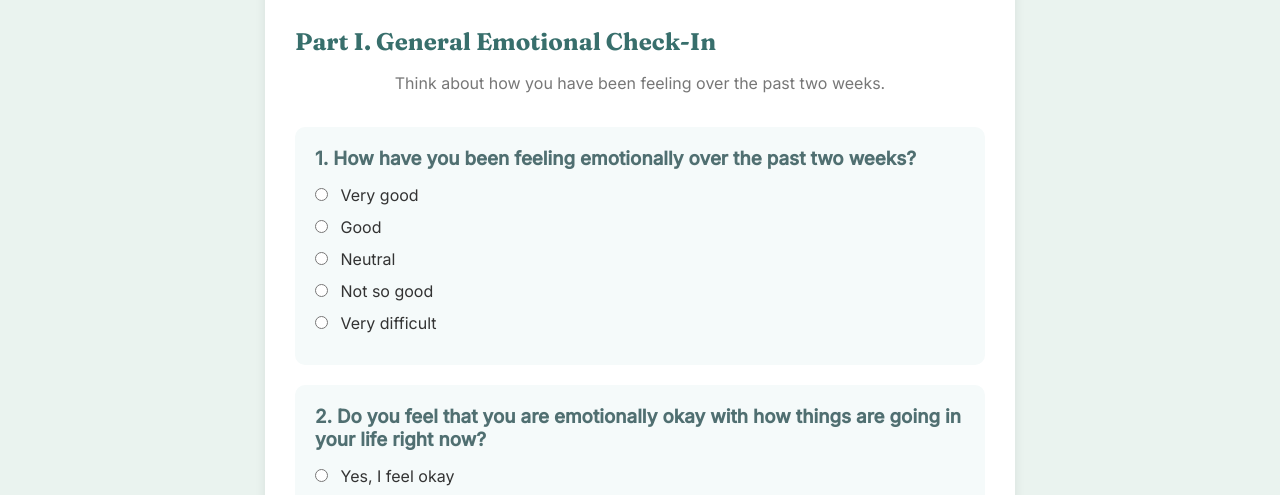
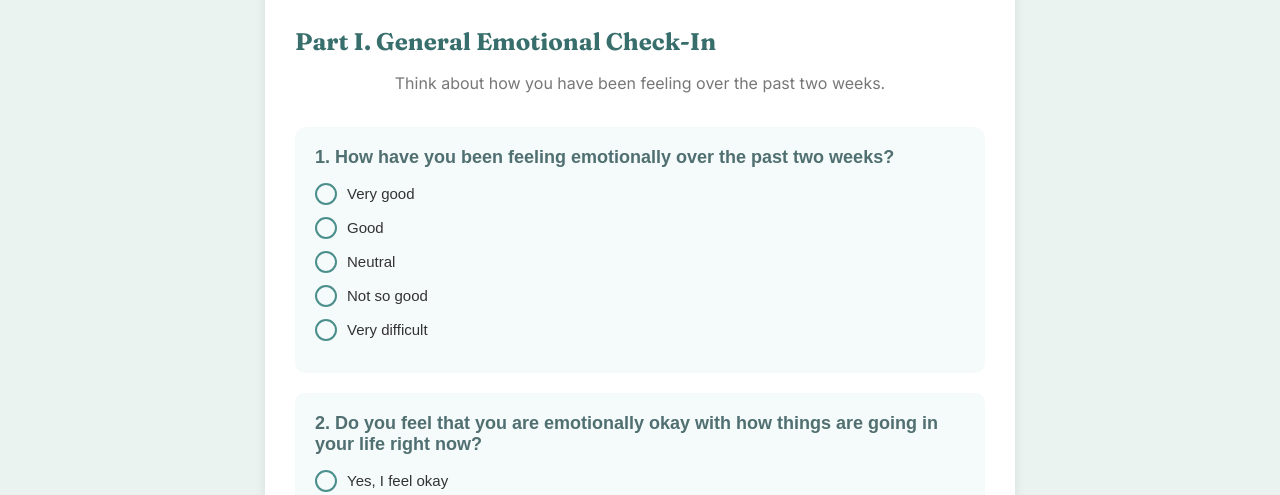
Before and after one commit to garciarycel29-bot/StudySpace, a plain HTML site: page track.html in a window 1280 px wide. Shown: the part 250-745 px from the top of the page. Drawn offline with Linux system fonts and the light colour scheme.

Commit message:
Update style.css

```diff
--- a/style.css
+++ b/style.css
@@ -332,17 +332,49 @@ gap: 10px;
 .quiz-container .question h3 {
     margin-bottom: 15px;
     color: #506f71;
+    font-family: 'DM Sans', sans-serif;
+    font-weight: 700;
+    font-size: 18px;
 }
 
 .quiz-container .question label {
-    display: block;
+    display: flex;
+    align-items: center;
+    gap: 10px;
     margin: 12px 0;
+    cursor: pointer;
+    font-family: 'DM Sans', sans-serif;
+    font-size: 15px;
+    font-weight: 400;
+    line-height: normal;
+}
+
+.quiz-container input[type="radio"] {
+    appearance: none;
+    -webkit-appearance: none;
+    width: 22px;
+    height: 22px;
+    min-width: 22px;
+    border: 2px solid #4b8f8c;
+    border-radius: 50%;
+    margin: 0;
+    flex-shrink: 0;
+    display: inline-grid;
+    place-content: center;
     cursor: pointer;
 }
 
-.quiz-container input[type="radio"] {
-    margin-right: 8px;
-    accent-color: #4b8f8c;
+.quiz-container input[type="radio"]::before {
+    content: "";
+    width: 10px;
+    height: 10px;
+    border-radius: 50%;
+    transform: scale(0);
+    background: #4b8f8c;
+}
+
+.quiz-container input[type="radio"]:checked::before {
+    transform: scale(1);
 }
 
 .quiz-container button,
@@ -388,7 +420,7 @@ gap: 10px;
     gap: 10px;
     color: #1a2425;
     text-align: left;
-    font-family: 'Inter', sans-serif;
+    font-family: 'DM Sans', sans-serif;
 }
 
 .hidden {
```
